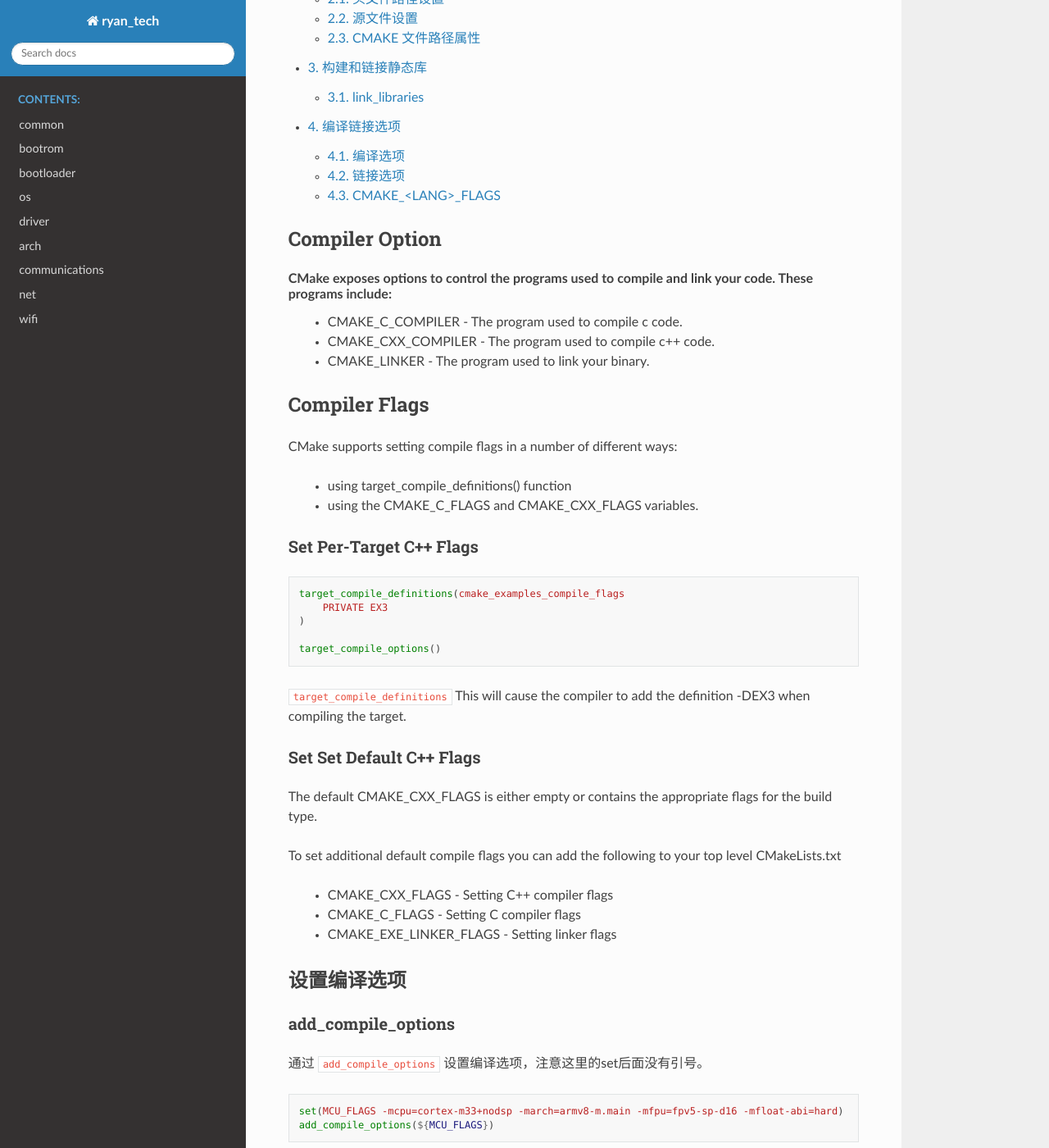
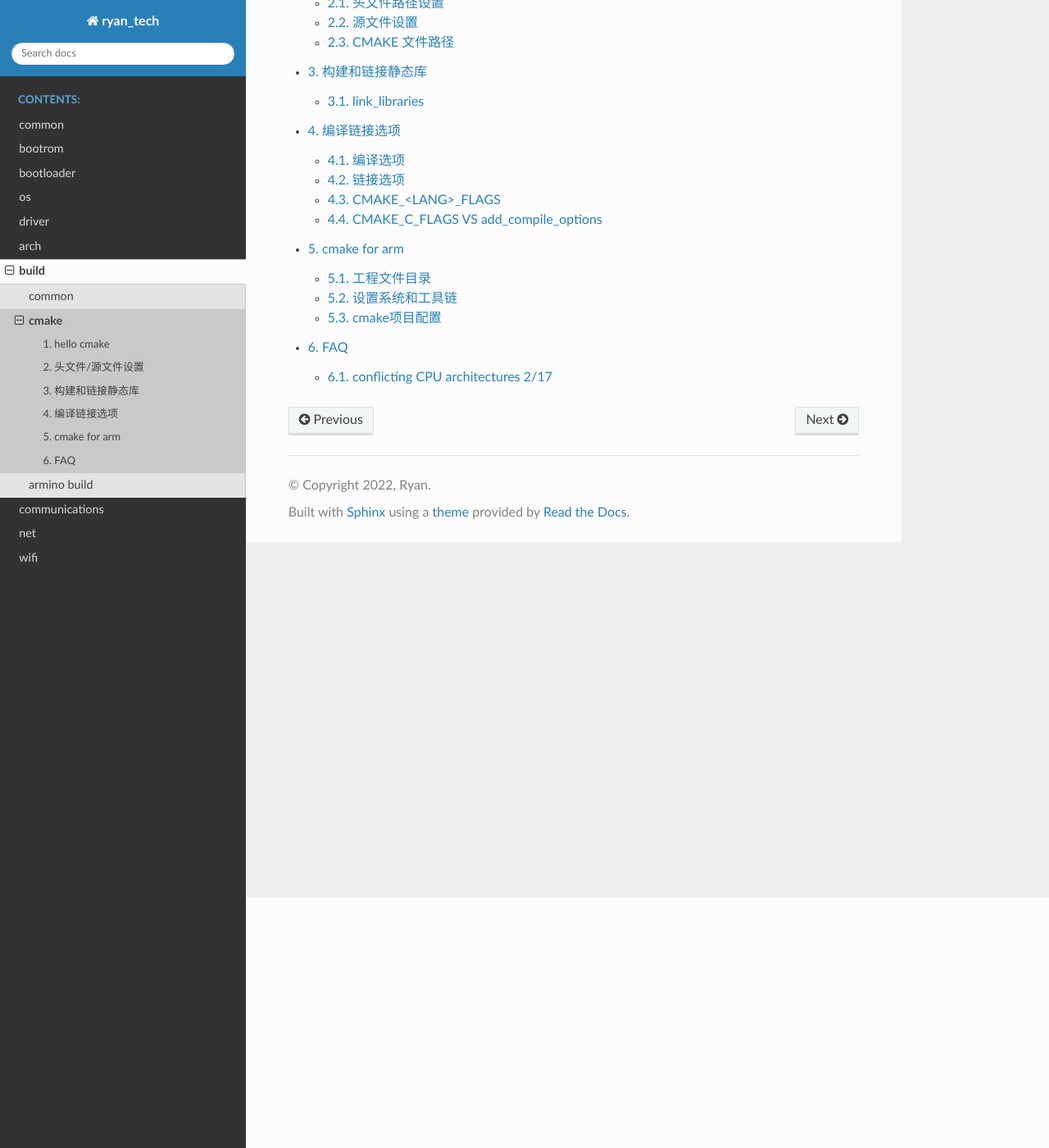
Before and after one commit to BlackTudou/tech_doc, a Sphinx documentation site: the page built from source/build_system/cmake/index.rst, in a window 1280 px wide and 1400 px high, scrolled down 305 px. Shown: the whole window at 82% size. Built offline with Sphinx 7.4.7 and the Read the Docs theme 2.0.0, drawn with Linux system fonts in a browser that asks for light colours; pages that are not in the unit, such as notebooks, are missing from menus; some of the changed text lies outside the part shown.

Commit message:
update cmake_for_arm project

```diff
--- a/source/build_system/cmake/header_source_files/index.rst
+++ b/source/build_system/cmake/header_source_files/index.rst
@@ -33,7 +33,7 @@
 
     add_executable(${PROJECT_NAME} ${SOURCES})
 
-CMAKE 文件路径属性
+CMAKE 文件路径
 ==================
 
 CMake syntax specifies a number of variables which can be used to help find useful directories in your project or source tree. Some of these include:
--- a/source/build_system/cmake/index.rst
+++ b/source/build_system/cmake/index.rst
@@ -10,98 +10,5 @@
     头文件/源文件设置 <header_source_files/index>
     构建和链接静态库 <static_library/index>
     编译链接选项 <compile_link_options/index>
-
-
-Compiler Option
-=================
-
-CMake exposes options to control the programs used to compile and link your code. These programs include:
- - CMAKE_C_COMPILER - The program used to compile c code.
- - CMAKE_CXX_COMPILER - The program used to compile c++ code.
- - CMAKE_LINKER - The program used to link your binary.
-
-Compiler Flags
-=================
-
-CMake supports setting compile flags in a number of different ways:
-
- - using target_compile_definitions() function
- - using the CMAKE_C_FLAGS and CMAKE_CXX_FLAGS variables.
-
----------------------------
-Set Per-Target C++ Flags
----------------------------
-
-.. code-block:: cmake
-
-    target_compile_definitions(cmake_examples_compile_flags
-        PRIVATE EX3
-    )
-
-    target_compile_options()
-
-``target_compile_definitions`` This will cause the compiler to add the definition -DEX3 when compiling the target.
-
----------------------------
-Set Set Default C++ Flags
----------------------------
-
-The default CMAKE_CXX_FLAGS is either empty or contains the appropriate flags for the build type.
-
-To set additional default compile flags you can add the following to your top level CMakeLists.txt
-
- - CMAKE_CXX_FLAGS - Setting C++ compiler flags
- - CMAKE_C_FLAGS - Setting C compiler flags
- - CMAKE_EXE_LINKER_FLAGS - Setting linker flags
-
-
-设置编译选项
-================
-
----------------------
-add_compile_options
----------------------
-
-通过 ``add_compile_options`` 设置编译选项，注意这里的set后面没有引号。
-
-.. code-block:: cmake
-
-    set(MCU_FLAGS -mcpu=cortex-m33+nodsp -march=armv8-m.main -mfpu=fpv5-sp-d16 -mfloat-abi=hard)
-    add_compile_options(${MCU_FLAGS})
-
-
------------------------------------------------
-CMAKE_CXX_FLAGS/CMAKE_C_FLAGS/CMAKE_ASM_FLAGS
------------------------------------------------
-
-CMAKE_C_FLAGS
-CMAKE_ASM_FLAGS
-
----------------------------
-target_compile_options
----------------------------
-
- Add compile options to a target
-
-
-使用CMAKE构建嵌入式工程
-==========================
-
-问题集锦
-==================
-
-conflicting CPU architectures 2/17
------------------------------------
-
-完整的错误信息如下所示：
-
-.. code-block:: shell
-
-    arm-none-eabi/bin/ld: error: CMakeFiles/hello_cmake.elf.dir/startup.S.o: conflicting CPU architectures 2/17
-
-问题分析：
-既然是冲突，那肯定是A跟B不一样导致的冲突：
- - 编译选项冲突，是不是有的源文件编译使用的是 ``-mcpu=cortex-m33+nodsp`` ，有的源文件使用的是
-
-root cause:
-    编译选项与链接选项不一致
+    cmake for arm <cmake_for_arm/index>
+    FAQ <FAQ/index>
--- a/source/index.rst
+++ b/source/index.rst
@@ -11,7 +11,7 @@
    os <os/index>
    driver <driver/index>
    arch <arch/index>
-   build <build/index>
+   build <build_system/index>
    communications <communications/index>
    net <net/index>
    wifi <wifi/index>
```
Also changed, not shown: source/build_system/cmake/FAQ/index.rst (added, +89 -0 lines), source/build_system/cmake/cmake_for_arm/index.rst (added, +174 -0 lines), source/build_system/cmake/compile_link_options/index.rst (+24 -1 lines), 1 other file.
